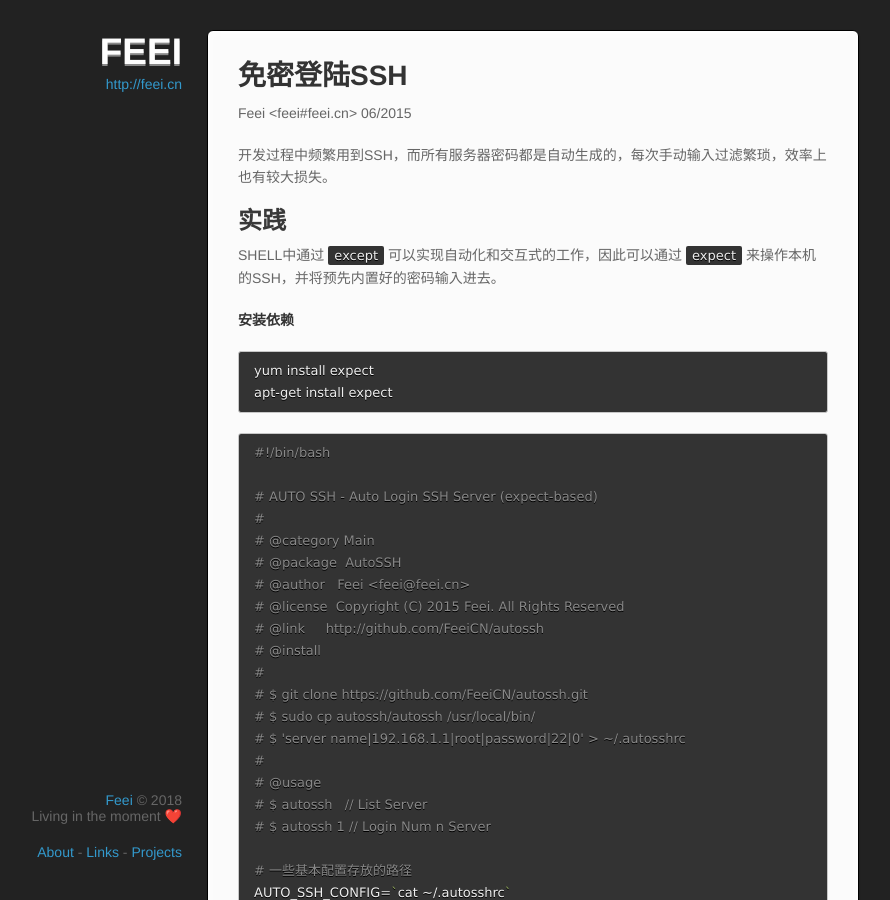
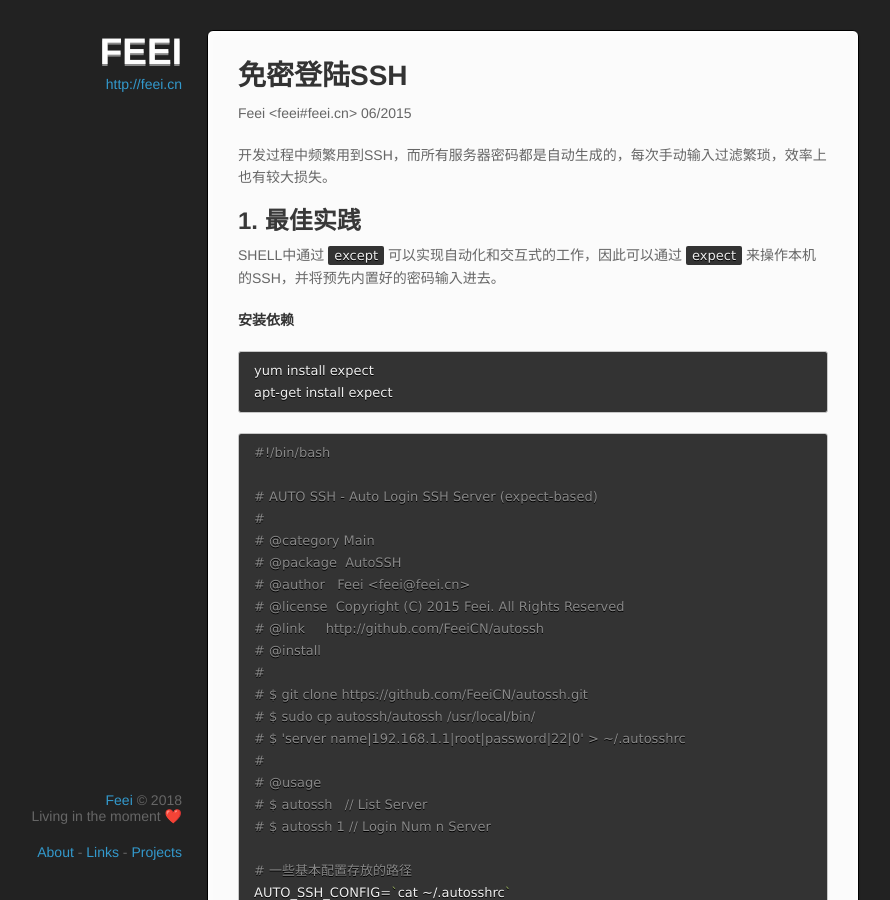
Before and after one commit to limengmingx/Papers, a Jekyll site: the page built from 免密登陆SSH.md, in a window 1280 px wide and 900 px high. Shown: the whole window, without its empty margins (108-998 px from the left). Built offline with Jekyll 4.4.1, drawn with Linux system fonts in a browser that asks for light colours; our own code applies the rules of GitHub Pages for plain Markdown files; a script that is not in the unit is left out; comment, search, counter and statistics services are not loaded.

Commit message:
Update 免密登陆SSH.md

```diff
--- a/免密登陆SSH.md
+++ b/免密登陆SSH.md
@@ -7,7 +7,7 @@ Feei <feei#feei.cn> 06/2015
 
 开发过程中频繁用到SSH，而所有服务器密码都是自动生成的，每次手动输入过滤繁琐，效率上也有较大损失。
 
-## 实践
+## 1. 最佳实践
 
 SHELL中通过`except`可以实现自动化和交互式的工作，因此可以通过`expect`来操作本机的SSH，并将预先内置好的密码输入进去。
 
```
Also changed, not shown: other parts of 免密登陆SSH.md (+1 -1 lines).
